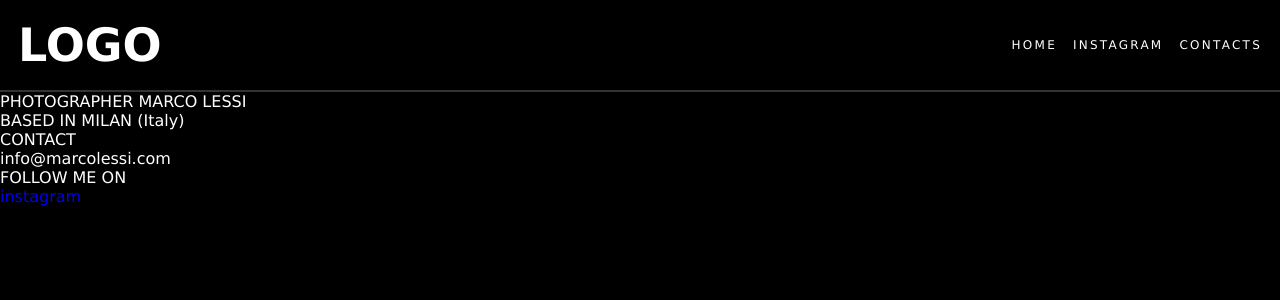
After one commit to fedor11235/foto-olga, a Flask app: page /contacts in a window 1280 px wide. The commit adds this page. Shown: the top 300 px of the page. Run offline with Flask 3, Linux system fonts and the light colour scheme.

Commit message:
add pages templates

```diff
--- a/project_photo/__init__.py
+++ b/project_photo/__init__.py
@@ -28,6 +28,11 @@ def create_app():
   login_manager.login_view     = 'auth.login'
   login_manager.init_app(app)
 
+  from .models import User
+  @login_manager.user_loader
+  def load_user(login):
+    return User.query.get(login)
+
   from .main import main as main_blueprint
   app.register_blueprint(main_blueprint)
 
--- a/project_photo/main.py
+++ b/project_photo/main.py
@@ -8,6 +8,10 @@ main = Blueprint('main', __name__)
 def index():
   return render_template('pages/main.html')
 
+@main.route('/contacts')
+def contacts():
+  return render_template('pages/contacts.html')
+
 @main.route('/admin')
 def admin():
   return render_template('pages/admin.html')
--- /dev/null
+++ b/project_photo/static/css/admin.css
@@ -0,0 +1,6 @@
+
+body {
+  font-family: Verdana, Helvetica, Arial, sans-serif;
+  overflow-x: hidden;
+  user-select: none;
+}
--- /dev/null
+++ b/project_photo/static/css/contacts.css
@@ -0,0 +1,3 @@
+.contacts {
+  color: white;
+}
--- /dev/null
+++ b/project_photo/static/css/init.css
@@ -0,0 +1,10 @@
+body {
+  font-family: Verdana, Helvetica, Arial, sans-serif;
+  overflow-x: hidden;
+  user-select: none;
+  background-color: black;
+  margin: 0;
+}
+.linck {
+  text-decoration: none;
+}
--- a/project_photo/static/css/main.css
+++ b/project_photo/static/css/main.css
@@ -1,6 +1,53 @@
-
-body {
-  font-family: Verdana, Helvetica, Arial, sans-serif;
-  overflow-x: hidden;
-  user-select: none;
+.header {
+  display: flex;
+  justify-content: space-between;
+  align-items: center;
+  /* height: 4vh; */
+  /* width: 100%; */
+  padding: 18px;
+  border-bottom: 2px solid rgba(255, 255, 255, 0.2);
 }
+.logo {
+  font-size: 46px;
+  font-weight: 700;
+  color: white;
+  text-transform: uppercase;
+}
+.wrapper {
+  display: flex;
+  gap: 16px;
+}
+.section {
+  font-size: 12px;
+  letter-spacing: 2.25px;
+  text-transform: uppercase;
+  color: white;
+  cursor: pointer;
+}
+.section:hover {
+  color: rgb(179, 154, 107);
+}
+.main {
+  display: grid;
+  grid-template-columns: 1fr 1fr 1fr;
+  gap: 16px;
+  /* grid-template-columns: repeat(3, 1fr);
+  grid-template-rows: repeat(3, 2fr); */
+  margin: 60px 30px 90px;
+}
+.photo {
+  cursor: pointer;
+  transition: scale 1s;
+  height: 70vh;
+  width: 100%;
+  background-repeat: no-repeat;
+  background-size: cover;
+  background-position: center;
+}
+.photo:hover {
+  z-index: 99;
+  scale: 1.1;
+}
+.footer {
+  padding-left: 18px;
+}
--- a/project_photo/templates/base.html
+++ b/project_photo/templates/base.html
@@ -3,9 +3,10 @@
   <head>
       <meta charset="UTF-8">
       <link rel="icon" type="image/x-icon" href="{{ url_for('static', filename= 'img/favicon.png') }}">
+      <link rel="stylesheet" href="{{ url_for('static', filename= 'css/init.css') }}">
       {% block css %} {% endblock %}
       {% block js %} {% endblock %}
-      <title>коровки!</title>
+      <title>Фотограф Ольга</title>
   </head>
   <body>
     {% block content %} {% endblock %}
--- /dev/null
+++ b/project_photo/templates/components/footer.html
@@ -0,0 +1,6 @@
+<div class="footer">
+  <div class="icon share"></div>
+  <div class="icon instagram"></div>
+  <div class="icon like"></div>
+  <div class="icon enroll"></div>
+</div>
--- /dev/null
+++ b/project_photo/templates/pages/contacts.html
@@ -0,0 +1,34 @@
+{% extends 'base.html' %}
+
+{% block css %}
+  <link rel="stylesheet" href="{{ url_for('static', filename= 'css/main.css') }}">
+  <link rel="stylesheet" href="{{ url_for('static', filename= 'css/contacts.css') }}">
+{% endblock %}
+
+{% block content %}
+  <div class="header">
+    <div class="logo">logo</div>
+    <div class="wrapper">
+      <a class="section linck" href="{{ url_for('main.index') }}">home</a>
+      <a
+        class="section linck"
+        href="https://www.instagram.com/cxgoehs/"
+        target="_blank"
+      >instagram</a>
+      <a class="section linck" href="{{ url_for('main.contacts') }}">contacts</a>
+    </div>
+  </div>
+  <div class="contacts">
+    <div>PHOTOGRAPHER MARCO LESSI</br>BASED IN MILAN (Italy)</div>
+    <div>CONTACT</div>
+    <div>info@marcolessi.com</div>
+    <div>FOLLOW ME ON</div>
+    <div>
+      <a
+        class="linck"
+        href="https://www.instagram.com/cxgoehs/"
+        target="_blank"
+      >instagram</a>
+    </div>
+  </div>
+{% endblock %}
```
Also changed, not shown: project_photo/templates/components/header.html (added, +12 -0 lines), project_photo/templates/pages/main.html (+27 -0 lines), project_photo/static/img/test.jpg (added).
